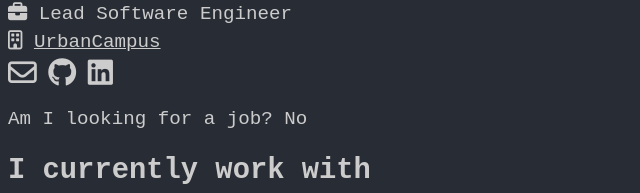
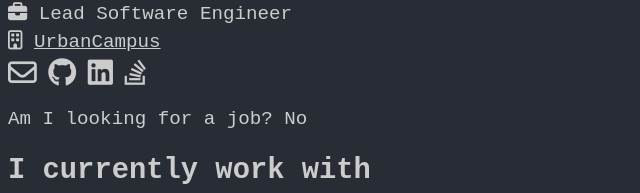
Before and after one commit to cberez/cesarberezowski.com, a plain HTML site: page index.html in a window 1280 px wide. Shown: the part 286-479 px from the top of the page, 0-640 px from the left. Drawn offline with Linux system fonts and the light colour scheme; a small style sheet from the web is missing.

Commit message:
link stack overflow story

```diff
--- a/index.html
+++ b/index.html
@@ -25,6 +25,7 @@
         <a href="mailto:me@cesarberezowski.com"><i class="icon far fa-envelope"></i></a>
         <a href="https://github.com/cberez/"><i class="icon fab fa-github"></i></a>
         <a href="https://linkedin.com/in/cesarberezowski"><i class="icon fab fa-linkedin"></i></a>
+        <a href="https://stackoverflow.com/story/cesarberezowski"><i class="icon fab fa-stack-overflow"></i></a>
       </li>
     </ul>
     <p>Am I looking for a job? No</p>
```
